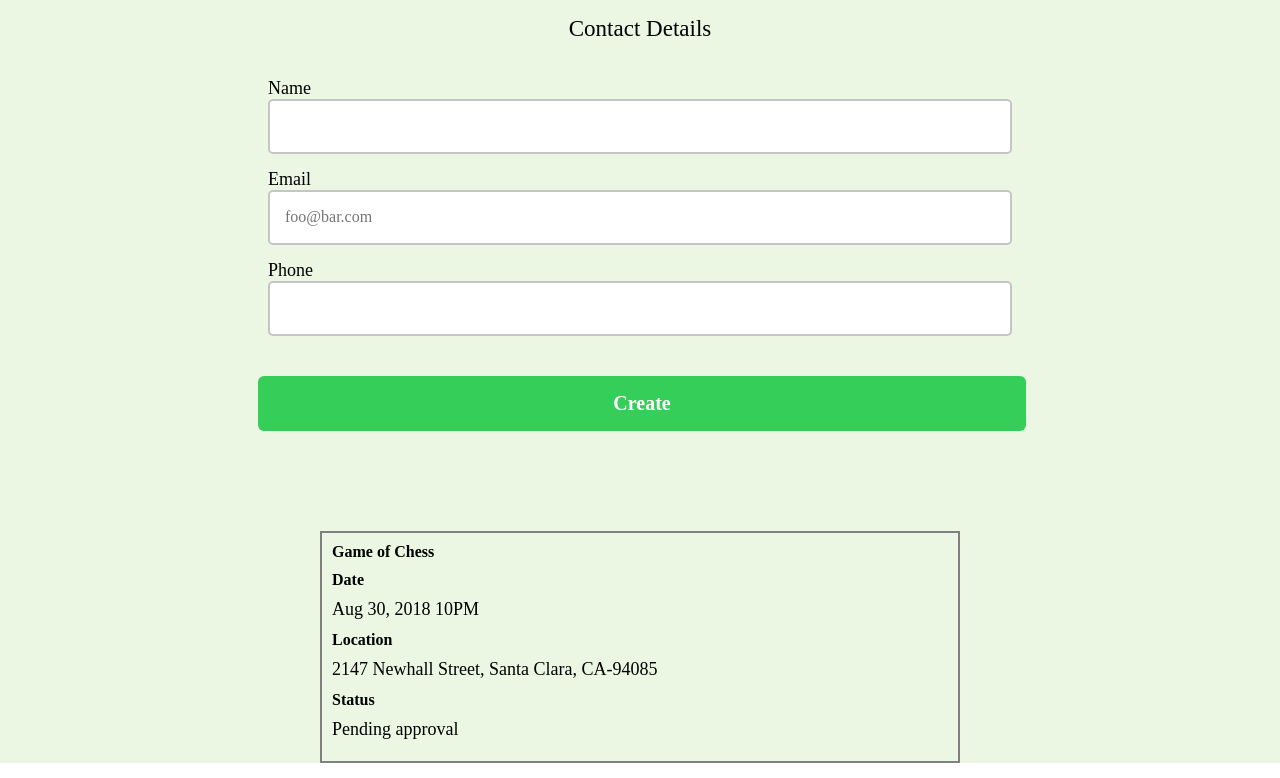
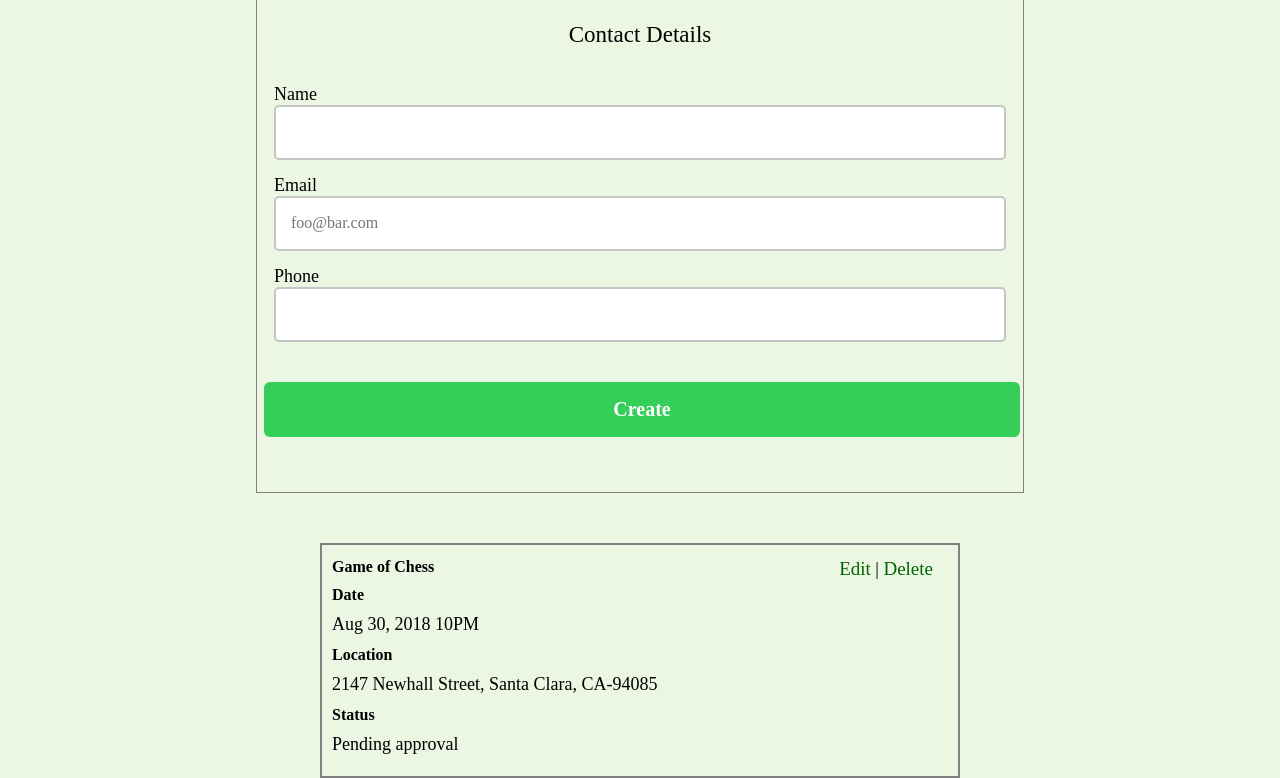
Before and after one commit to nitishbagul/anybuddy-full-stack-capstone, a website: page public/index.html in a window 1280 px wide. Shown: the part 3843-4621 px from the top of the page. Drawn offline with nearby package versions, Linux system fonts and the light colour scheme.

Commit message:
event update buttons

```diff
--- a/public/index.html
+++ b/public/index.html
@@ -191,6 +191,13 @@
 
                 <div class="my-events-list-container">
                     <div class="single-event-display">
+
+                        <div class="event-update-buttons">
+                            <button class="edit-event-button">Edit</button>
+                            <span>|</span>
+                            <button class="delete-event-button">Delete</button>
+                        </div>
+                        <div class="single-event-info">
                             <h3>Game of Chess</h3>
                             <h4>Date</h4>
                             <p>Aug 30, 2018 10PM</p>
@@ -198,6 +205,8 @@
                             <p>2147 Newhall Street, Santa Clara, CA-94085</p>
                             <h4>Status</h4>
                             <p>Pending approval</p>
+                        </div>
+
                     </div>
                 </div>
 
--- a/public/style.css
+++ b/public/style.css
@@ -310,6 +310,7 @@ label {
 
 .single-event-display h3 {
     padding-bottom: 5px;
+    margin-top: 3px;
 }
 
 .single-event-display * {
@@ -325,6 +326,32 @@ label {
     margin-left: auto;
     margin-right: auto;
     margin-top: 50px;
+}
+
+.create-event-form {
+    border: 1px solid grey;
+    padding: 5px 5px;
+}
+
+.event-update-buttons {
+    vertical-align: middle;
+    display: inline-block;
+    line-height: normal;
+    padding: 3px 5px;
+    float: right;
+    margin-right: 10px;
+    font-size: 18px;
+}
+
+.event-update-buttons button {
+    background-color: inherit;
+    padding: 0;
+    margin: 0;
+    color: darkgreen;
+    font-size: 19px;
+    font-weight: 200;
+    height: auto;
+    width: auto;
 }
 
 /*Media Queries*/
```
Lines whose indentation alone changed are shown as unchanged.
